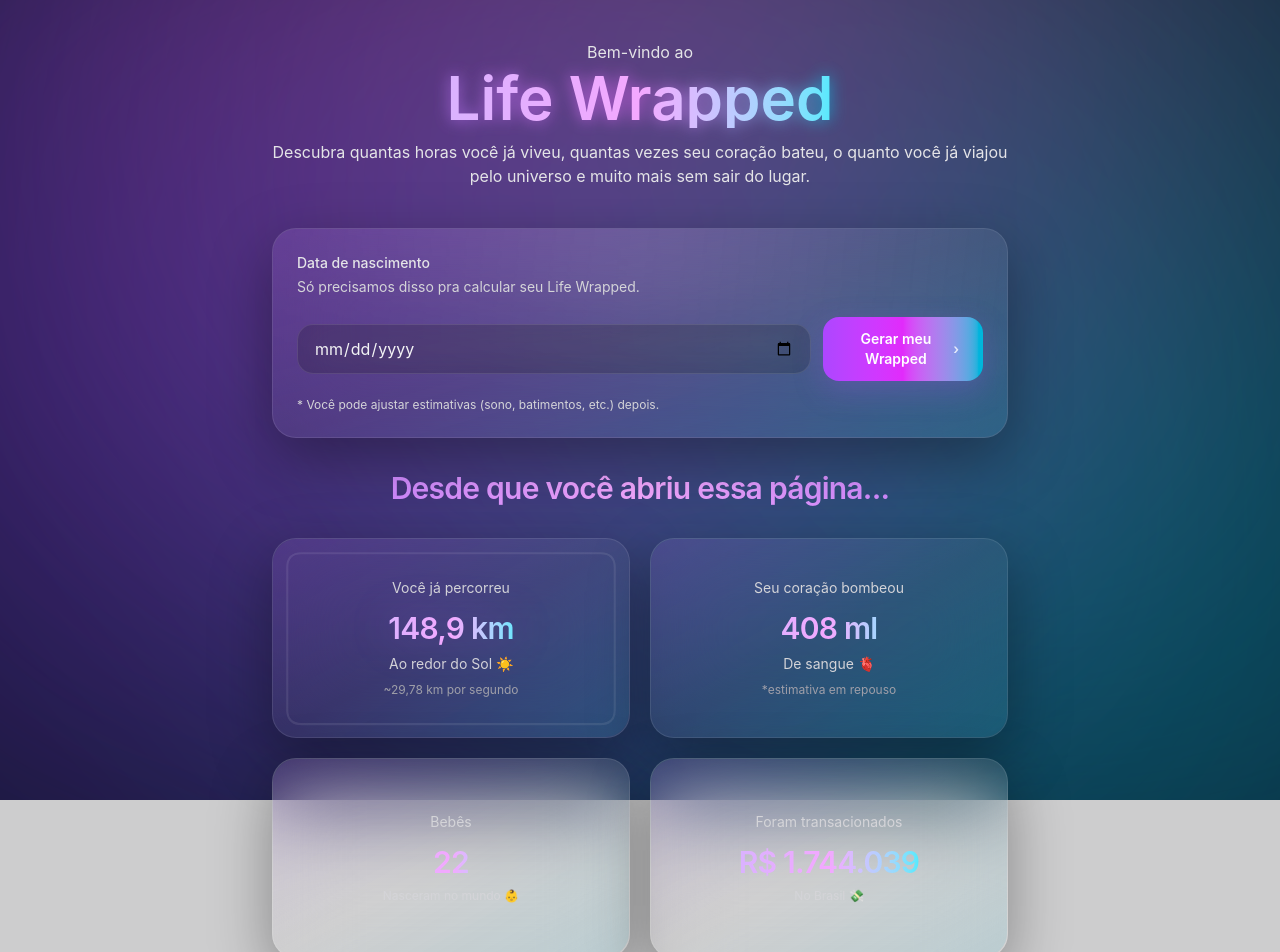
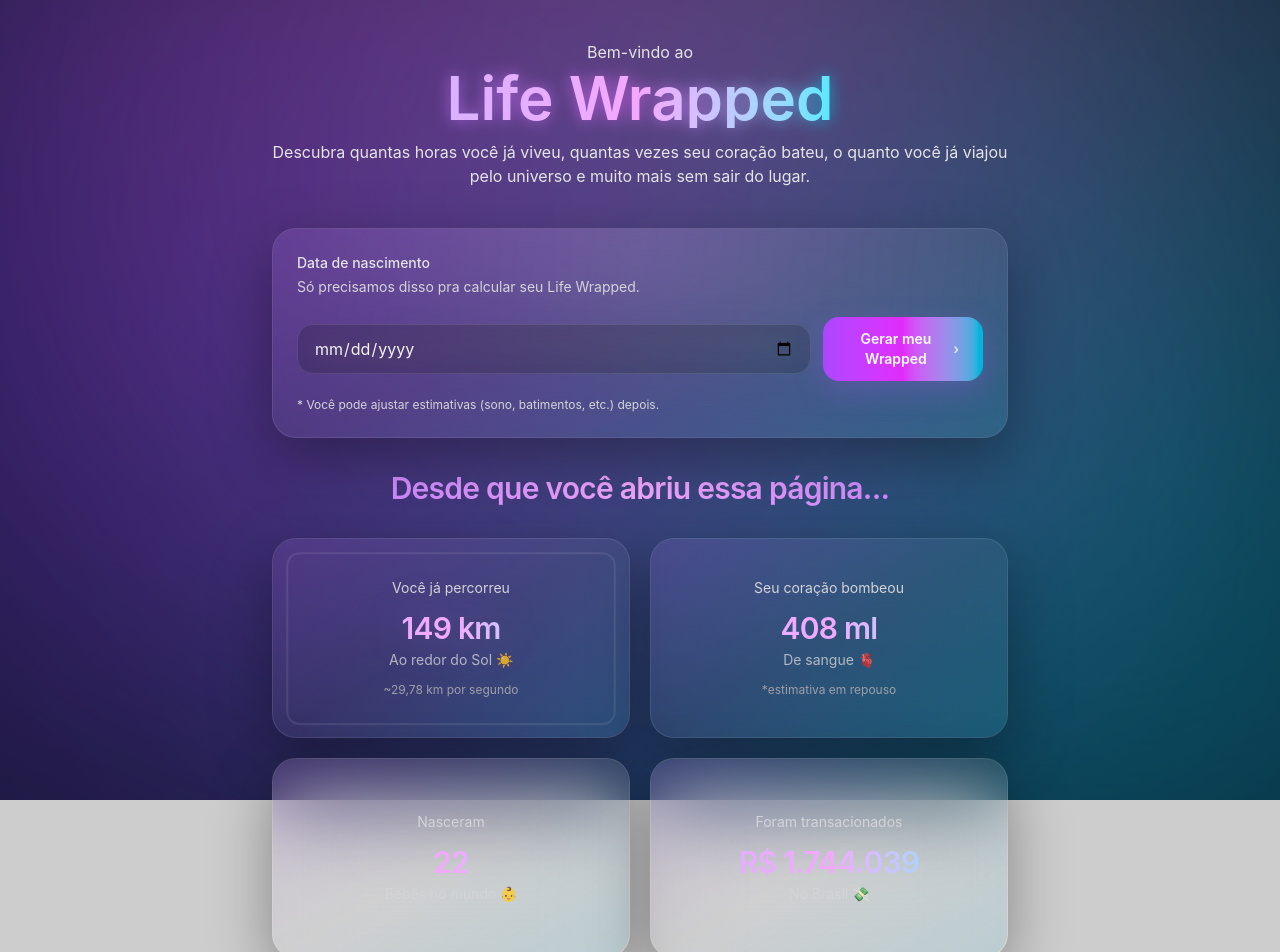
Before and after one commit to k1dias/life-dashboard, a Vue app: page / in a window 1280 px wide. Shown: the top 952 px of the page. Built offline with nearby package versions, Linux system fonts and the light colour scheme.

Commit message:
refactor home code

```diff
--- a/src/pages/Home.vue
+++ b/src/pages/Home.vue
@@ -1,70 +1,77 @@
 <script setup lang="ts">
-import { ref, computed } from 'vue'
+import { ref, computed, onMounted, onUnmounted } from 'vue'
 import { useRouter } from 'vue-router'
-import { useIntervalFn } from '@vueuse/core'
 import { useUserStore } from '../stores/user'
+import StatCard from '../components/ui/StatCard.vue'
 
 const router = useRouter()
 const user = useUserStore()
+const startedAt = ref(0)
+const elapsedSeconds = ref(0)
+const CONSTANTS = {
+  EARTH_ORBIT_KM_PER_SEC: 29.78,
+  BLOOD_ML_PER_SEC: 81.67,
+  BABIES_PER_SEC: 4.3,
+  BRL_PER_SEC: 11_000_000_000_000 / 31536000
+}
+let rafId = 0
 
-const dob = ref(user.birthISO)
-
-const startedAt = ref(Date.now())
-const now = ref(Date.now())
-
-useIntervalFn(() => {
-  now.value = Date.now()
-}, 100)
-
-const secondsOnPage = computed(() => Math.floor((now.value - startedAt.value) / 1000))
-
-// Calculos sol
-const kmAroundSun = computed(() => {
-  const earthOrbitKmPerSec = 29.78
-  return secondsOnPage.value * earthOrbitKmPerSec
+onMounted(() => {
+  startedAt.value = performance.now()
+  rafId = requestAnimationFrame(tick)
 })
 
-const formattedKmAroundSun = computed(() =>
-  kmAroundSun.value.toLocaleString('pt-BR', { maximumFractionDigits: 1 })
-)
+onUnmounted(() => {
+  cancelAnimationFrame(rafId)
+})
 
-// Calculos sangue bombeado
-const bloodMl = computed(() => {
-  const BLOOD_ML_PER_SECOND = 81.67 // ~70ml/batida * 70bpm / 60
-  return secondsOnPage.value * BLOOD_ML_PER_SECOND
-})
-const formattedBloodMl = computed(() =>
-  bloodMl.value.toLocaleString('pt-BR', { maximumFractionDigits: 0 })
-)
-
-// Calculos bebês nascidos no mundo
-const babiesBorn = computed(() => {
-  const BABIES_BORN_PER_SECOND = 4.3
-  return secondsOnPage.value * BABIES_BORN_PER_SECOND
-})
-const formattedBabiesBorn = computed(() =>
-  babiesBorn.value.toLocaleString('pt-BR', { maximumFractionDigits: 0 })
-)
-
-// Calculos dinheiro gasto no brasil
-const brMoneyFlow = computed(() => {
-  const BR_GDP_BRL_YEAR = 11_000_000_000_000 // ajuste se quiser (11T BRL placeholder)
-  const SECONDS_PER_YEAR = 365 * 24 * 60 * 60
-  const brlPerSecond = BR_GDP_BRL_YEAR / SECONDS_PER_YEAR
-  return secondsOnPage.value * brlPerSecond
-})
-const formattedBrMoneyFlow = computed(() =>
-  brMoneyFlow.value.toLocaleString('pt-BR', {
-    style: 'currency',
-    currency: 'BRL',
-    maximumFractionDigits: 0
-  })
-)
+function tick() {
+  elapsedSeconds.value = (performance.now() - startedAt.value) / 1000
+  rafId = requestAnimationFrame(tick)
+}
 
 function go() {
   user.setBirthISO(dob.value)
   router.push({ name: 'dashboard' })
 }
+
+function formatNumber(value: number, fractionDigits = 0) {
+  return value.toLocaleString('pt-BR', {
+    maximumFractionDigits: fractionDigits
+  })
+}
+
+function formatCurrency(value: number) {
+  return value.toLocaleString('pt-BR', {
+    style: 'currency',
+    currency: 'BRL',
+    maximumFractionDigits: 0
+  })
+}
+
+const dob = computed({
+  get: () => user.birthISO,
+  set: (value: string) => user.setBirthISO(value)
+})
+
+const secondsOnPage = computed(() => elapsedSeconds.value)
+
+const kmAroundSun = computed(() => secondsOnPage.value * CONSTANTS.EARTH_ORBIT_KM_PER_SEC)
+
+const bloodMl = computed(() => secondsOnPage.value * CONSTANTS.BLOOD_ML_PER_SEC)
+
+const babiesBorn = computed(() => secondsOnPage.value * CONSTANTS.BABIES_PER_SEC)
+
+const brMoneyFlow = computed(() => secondsOnPage.value * CONSTANTS.BRL_PER_SEC)
+
+const formattedKmAroundSun = computed(() => formatNumber(kmAroundSun.value))
+
+const formattedBloodMl = computed(() => formatNumber(bloodMl.value))
+
+const formattedBabiesBorn = computed(() => formatNumber(babiesBorn.value))
+
+const formattedBrMoneyFlow = computed(() => formatCurrency(brMoneyFlow.value))
+
 </script>
 
 <template>
@@ -171,17 +178,13 @@ function go() {
       <!-- Teaser Cards Grid -->
       <div class="mt-8 grid grid-cols-1 gap-5 sm:grid-cols-2">
         <!-- Card 1 - Sol -->
-        <div
-          class="relative flex min-h-[200px] flex-col items-center justify-center
-                  rounded-3xl border border-white/10 bg-white/5
-                  p-6 text-center backdrop-blur-2xl
-                  shadow-[0_20px_60px_rgba(0,0,0,0.35)]
-                  overflow-hidden"
+        <StatCard
+          title="Você já percorreu"
+          subtitle="Ao redor do Sol ☀️"
+          footer="~29,78 km por segundo"
         >
-          <!-- overlay aurora do card -->
-          <div class="pointer-events-none absolute inset-0 rounded-3xl bg-gradient-to-br from-purple-500/10 via-transparent to-cyan-500/10" />
-
-          <!-- ORBIT overlay (Terra girando continuamente) -->
+          <!-- Overlay extra: órbita -->
+          <template #overlay>
             <svg
               class="pointer-events-none absolute inset-0 opacity-90"
               viewBox="0 22 100 70"
@@ -189,7 +192,7 @@ function go() {
               aria-hidden="true"
             >
               <path
-              id="orbitPath"
+                id="orbitPathSun"
                 d="M 8 26
                   H 92
                   Q 96 26 96 30
@@ -205,32 +208,26 @@ function go() {
               />
 
               <g>
-              <!-- glow -->
                 <circle r="2.8" fill="rgba(34,211,238,0.25)">
                   <animateMotion dur="14s" repeatCount="indefinite" rotate="auto">
-                  <mpath href="#orbitPath" />
+                    <mpath href="#orbitPathSun" />
                   </animateMotion>
                 </circle>
 
-              <!-- core -->
                 <circle r="1.7" fill="rgba(34,211,238,0.95)">
                   <animateMotion dur="14s" repeatCount="indefinite" rotate="auto">
-                  <mpath href="#orbitPath" />
+                    <mpath href="#orbitPathSun" />
                   </animateMotion>
                 </circle>
 
-              <!-- highlight -->
                 <circle r="0.6" cx="-0.6" cy="-0.6" fill="rgba(255,255,255,0.9)">
                   <animateMotion dur="14s" repeatCount="indefinite" rotate="auto">
-                  <mpath href="#orbitPath" />
+                    <mpath href="#orbitPathSun" />
                   </animateMotion>
                 </circle>
               </g>
             </svg>
-
-          <!-- Conteúdo do card -->
-          <div class="relative">
-            <p class="text-sm text-zinc-300">Você já percorreu</p>
+          </template>
 
           <p
             class="mt-3 text-3xl font-semibold tracking-tight
@@ -240,25 +237,14 @@ function go() {
           >
             {{ formattedKmAroundSun }} km
           </p>
-
-            <p class="mt-2 text-sm text-zinc-300">Ao redor do Sol ☀️</p>
-
-            <p class="mt-2 text-xs text-zinc-400">~29,78 km por segundo</p>
-          </div>
-        </div>
+        </StatCard>
 
         <!-- Card 2 - Sangue -->
-        <div
-          class="relative flex min-h-[200px] flex-col items-center justify-center
-                  rounded-3xl border border-white/10 bg-white/5
-                  p-6 text-center backdrop-blur-2xl
-                  shadow-[0_20px_60px_rgba(0,0,0,0.35)]"
+        <StatCard
+          title="Seu coração bombeou"
+          subtitle="De sangue 🫀"
+          footer="*estimativa em repouso"
         >
-          <div class="pointer-events-none absolute inset-0 rounded-3xl bg-gradient-to-br from-purple-500/10 via-transparent to-cyan-500/10" />
-
-          <div class="relative">
-            <p class="text-sm text-zinc-300">Seu coração bombeou</p>
-
           <p
             class="mt-3 text-3xl font-semibold tracking-tight
                   bg-gradient-to-r from-purple-300 via-fuchsia-300 to-cyan-300
@@ -266,25 +252,10 @@ function go() {
           >
             {{ formattedBloodMl }} ml
           </p>
-
-            <p class="mt-2 text-sm text-zinc-300">De sangue 🫀</p>
-
-            <p class="mt-2 text-xs text-zinc-400">*estimativa em repouso</p>
-          </div>
-        </div>
+        </StatCard>
 
         <!-- Card 3 - Bebês -->
-        <div
-          class="relative flex min-h-[200px] flex-col items-center justify-center
-                  rounded-3xl border border-white/10 bg-white/5
-                  p-6 text-center backdrop-blur-2xl
-                  shadow-[0_20px_60px_rgba(0,0,0,0.35)]"
-        >
-          <div class="pointer-events-none absolute inset-0 rounded-3xl bg-gradient-to-br from-purple-500/10 via-transparent to-cyan-500/10" />
-
-          <div class="relative">
-            <p class="text-sm text-zinc-300">Bebês</p>
-
+        <StatCard title="Nasceram" subtitle="Bebês no mundo 👶">
           <p
             class="mt-3 text-3xl font-semibold tracking-tight
                   bg-gradient-to-r from-purple-300 via-fuchsia-300 to-cyan-300
@@ -292,23 +263,10 @@ function go() {
           >
             {{ formattedBabiesBorn }}
           </p>
-
-            <p class="mt-2 text-xs text-zinc-300">Nasceram no mundo 👶</p>
-          </div>
-        </div>
+        </StatCard>
 
         <!-- Card 4 - Dinheiro -->
-        <div
-          class="relative flex min-h-[200px] flex-col items-center justify-center
-                  rounded-3xl border border-white/10 bg-white/5
-                  p-6 text-center backdrop-blur-2xl
-                  shadow-[0_20px_60px_rgba(0,0,0,0.35)]"
-        >
-          <div class="pointer-events-none absolute inset-0 rounded-3xl bg-gradient-to-br from-purple-500/10 via-transparent to-cyan-500/10" />
-
-          <div class="relative">
-            <p class="text-sm text-zinc-300">Foram transacionados</p>
-
+        <StatCard title="Foram transacionados" subtitle="No Brasil 💸">
           <p
             class="mt-3 text-3xl font-semibold tracking-tight
                   bg-gradient-to-r from-purple-300 via-fuchsia-300 to-cyan-300
@@ -316,10 +274,7 @@ function go() {
           >
             {{ formattedBrMoneyFlow }}
           </p>
-
-            <p class="mt-2 text-xs text-zinc-300">No Brasil 💸</p>
-          </div>
-        </div>
+        </StatCard>
       </div>
     </div>
   </div>
```
Lines whose indentation alone changed are shown as unchanged.
